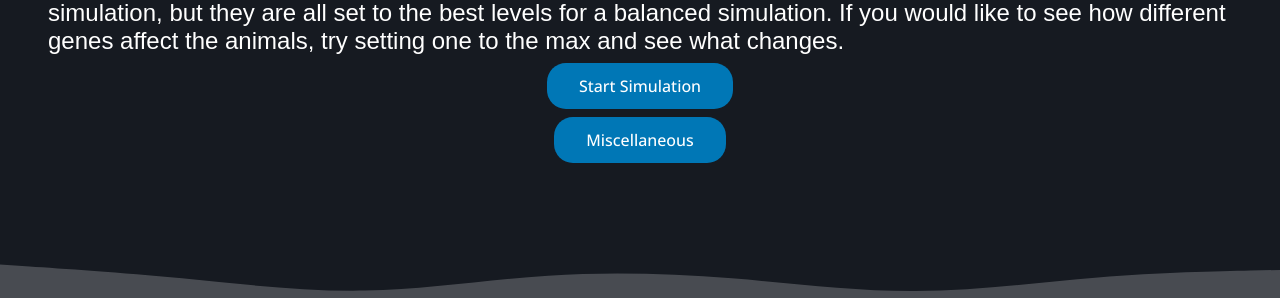
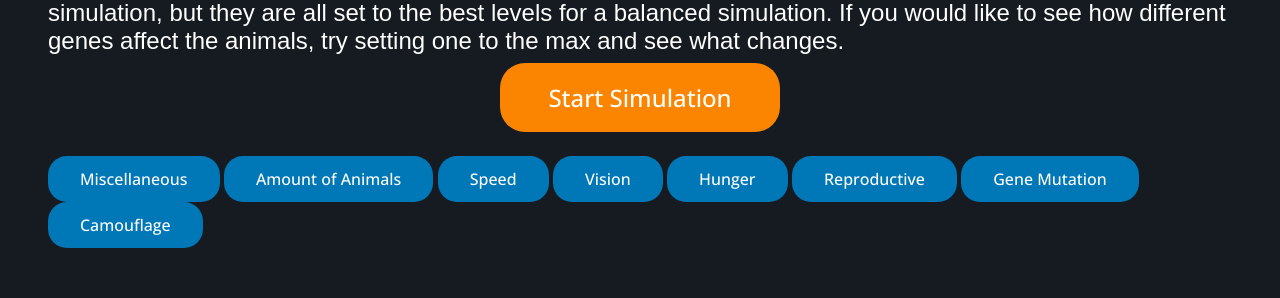
Before and after one commit to Jax-Hax/Natural-Selection, a SvelteKit app: page /simulation in a window 1280 px wide. Shown: the part 160-458 px from the top of the page. Built offline with nearby package versions, Linux system fonts and the light colour scheme; a web font is replaced by a local one.

Commit message:
added all catagories

```diff
--- a/src/routes/simulation/+page.svelte
+++ b/src/routes/simulation/+page.svelte
@@ -70,9 +70,16 @@
 			If you would like to see how different genes affect the animals, try setting one to the max
 			and see what changes.
 		</p>
-		<a href="/simulation/play" id="startButton"><button>Start Simulation</button></a>
-		<div class="row">
+		<a href="/simulation/play" id="startButton"><button id="simButton">Start Simulation</button></a>
+		<div style="padding-top: 1em">
 			<a href="#misc"><button>Miscellaneous</button></a>
+			<a href="#animalNum"><button>Amount of Animals</button></a>
+			<a href="#speed"><button>Speed</button></a>
+			<a href="#vision"><button>Vision</button></a>
+			<a href="#hunger"><button>Hunger</button></a>
+			<a href="#reproductive"><button>Reproductive</button></a>
+			<a href="#geneMutation"><button>Gene Mutation</button></a>
+			<a href="#camouflage"><button>Camouflage</button></a>
 		</div>
 	</div>
 	<div class="spacer blackToWhite" />
@@ -116,7 +123,7 @@
 		/>
 	</div>
 	<div class="spacer whiteToBlack" />
-	<div class="geneCatagory1">
+	<div class="geneCatagory1" id="animalNum">
 		<h1>Amount of Animals to Start</h1>
 		<h2>Amount of Mice</h2>
 		<!--slider with one value-->
@@ -124,11 +131,11 @@
 			range="min"
 			float
 			pips
-			pipstep={20}
+			pipstep={10}
 			all="label"
 			bind:values={$generations2}
-			min={20}
-			max={500}
+			min={10}
+			max={200}
 		/>
 		<h2>Amount of Snakes</h2>
 		<!--slider with one value-->
@@ -136,11 +143,11 @@
 			range="min"
 			float
 			pips
-			pipstep={20}
+			pipstep={10}
 			all="label"
 			bind:values={$generations2}
-			min={20}
-			max={500}
+			min={10}
+			max={200}
 		/>
 		<h2>Amount of Cats</h2>
 		<!--slider with one value-->
@@ -148,15 +155,15 @@
 			range="min"
 			float
 			pips
-			pipstep={20}
+			pipstep={10}
 			all="label"
 			bind:values={$generations2}
 			min={20}
-			max={500}
+			max={200}
 		/>
 	</div>
 	<div class="spacer blackToWhite" />
-	<div class="geneCatagory2">
+	<div class="geneCatagory2" id="speed">
 		<h1>Speed</h1>
 		<h2>Mice</h2>
 		<!--range slider with two values-->
@@ -169,6 +176,28 @@
 		<RangeSlider range float pips pipstep={5} all="label" bind:values={$catSpeed} max={30} />
 	</div>
 	<div class="spacer whiteToBlack" />
+	<div class="geneCatagory1" id="vision">
+			<h1>Vision</h1>
+	</div>
+	<div class="spacer blackToWhite" />
+	<div class="geneCatagory2" id="hunger">
+		<h1>Hunger</h1>
+	</div>
+	<div class="spacer whiteToBlack" />
+	<div class="geneCatagory1" id="reproductive">
+		<h1>Reproductive</h1>
+	</div>
+	<div class="spacer blackToWhite" />
+	<div class="geneCatagory2" id="geneMutation">
+		<h1>Genetic Mutation</h1>
+	</div>
+	<div class="spacer whiteToBlack" />
+	<div class="geneCatagory1" id="camouflage">
+		<h1>Camouflage</h1>
+	</div>
+
+
+
 
 	<!--range slider with two values-->
 	<RangeSlider
@@ -202,6 +231,29 @@
 	body {
 		width: 100%;
 		overflow-x: hidden;
+	}
+	#simButton{
+		background-color: #fb8500;
+		border: -2px solid #fb8500;
+		font-size: 1.5em;
+		border-radius: 25px;
+	}
+	#simButton:hover {
+		background-color: white; /* Green */
+		color: #fb8500;
+		border: -2px solid #fb8500; /* Green */
+		margin-bottom: -2px;
+	}
+	button:hover{
+		background-color: white; /* Green */
+		box-shadow: 0 4px;
+		color: #0077b6;
+		transform: translateY(-0.25em);
+		transition: transform 0.25s;
+		border: -2px solid #0077b6; /* Green */
+		border-width: 1px;
+		border-style: solid;
+		margin-bottom: -2px;
 	}
 	.geneCatagory1 {
 		display: flex;
```
Also changed, not shown: 1 other file (tests, documents, lock files or other folders).
